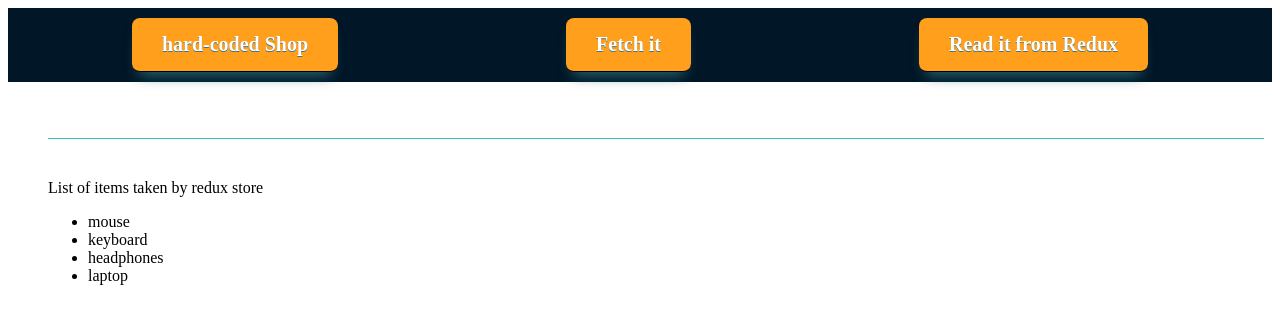
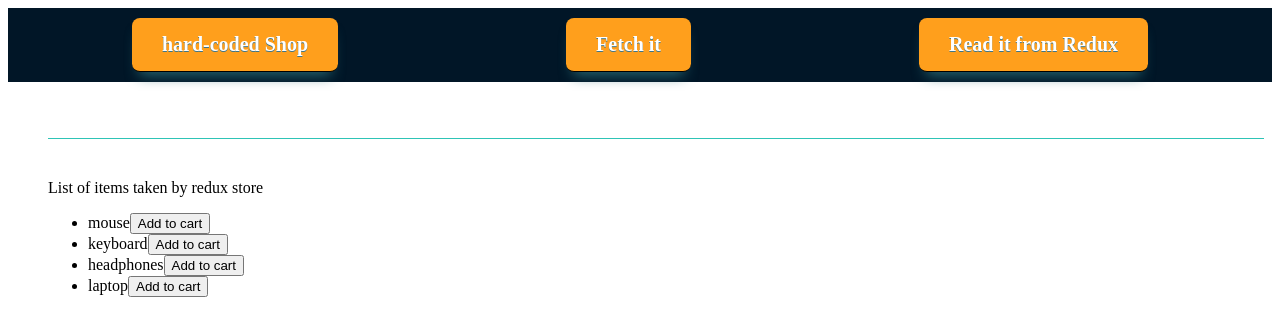
Before and after one commit to floccoclaudio/tsxBasketCase, a React (Create React App) app: page /usingToolkit in a window 1280 px wide. Shown: the top 336 px of the page. Built offline with nearby package versions, Linux system fonts and the light colour scheme.

Commit message:
added cart slice and onClick function to add items to that slice

```diff
--- a/src/app/rootreducer.ts
+++ b/src/app/rootreducer.ts
@@ -1,7 +1,9 @@
 import { combineReducers } from '@reduxjs/toolkit'
 import shopSlice from '../features/shopSlice'
+import cartSlice from '../features/cartSlice'
 export const rootReducer = combineReducers({
-    shopItemList: shopSlice
+    shopItemList: shopSlice,
+    cartItemList: cartSlice
 })
 
 export type RootState = ReturnType<typeof rootReducer>
--- a/src/components/ToolkitShop.tsx
+++ b/src/components/ToolkitShop.tsx
@@ -1,10 +1,10 @@
 import React from 'react'
-import { useAppSelector } from '../app/hooks'
-
+import { useAppSelector, useAppDispatch } from '../app/hooks'
+import { addToCart } from '../features/cartSlice'
 interface Props {}
 
 const ToolkitShop: React.FC = (props: Props) => {
-  //   const dispatch: AppDispatch = useDispatch()
+  const dispatch = useAppDispatch()
   const inventoryAgain = useAppSelector(state => state.shopItemList.inventory)
 
   return (
@@ -12,7 +12,14 @@ const ToolkitShop: React.FC = (props: Props) => {
       <p>List of items taken by redux store</p>
       <ul>
         {inventoryAgain.map(item => {
-          return <li key={item.id}>{item.label}</li>
+          return (
+            <li key={item.id}>
+              {item.label}
+              <button onClick={() => dispatch(addToCart(item))}>
+                Add to cart
+              </button>
+            </li>
+          )
         })}
       </ul>
     </div>
--- /dev/null
+++ b/src/features/cartSlice.ts
@@ -0,0 +1,22 @@
+import { createSlice, PayloadAction } from '@reduxjs/toolkit'
+import Item from '../types/item'
+
+interface CartInitialStateType {
+    cart: Item[]
+}
+
+const cartInitialState: CartInitialStateType = {
+    cart: []
+}
+
+
+const cartSlice = createSlice({
+    name: 'cart',
+    initialState: cartInitialState,
+    reducers: {
+        addToCart: (state, action: PayloadAction<Item>) => { state.cart.push(action.payload) }
+    }
+})
+
+export const { addToCart } = cartSlice.actions
+export default cartSlice.reducer
```
